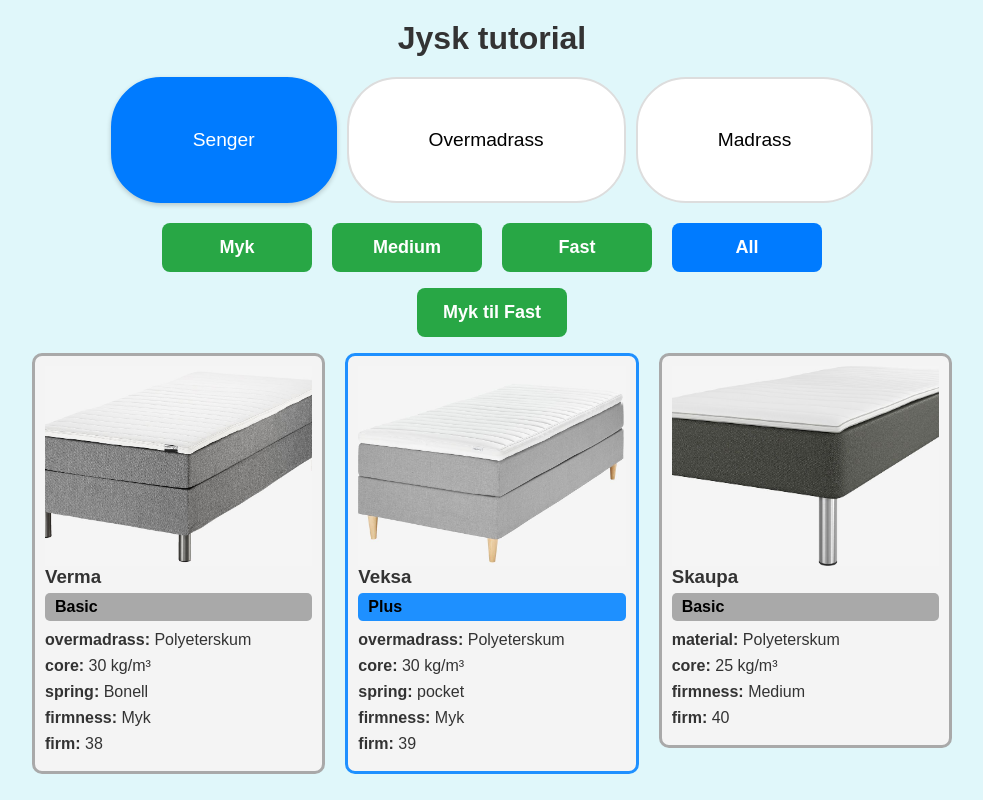
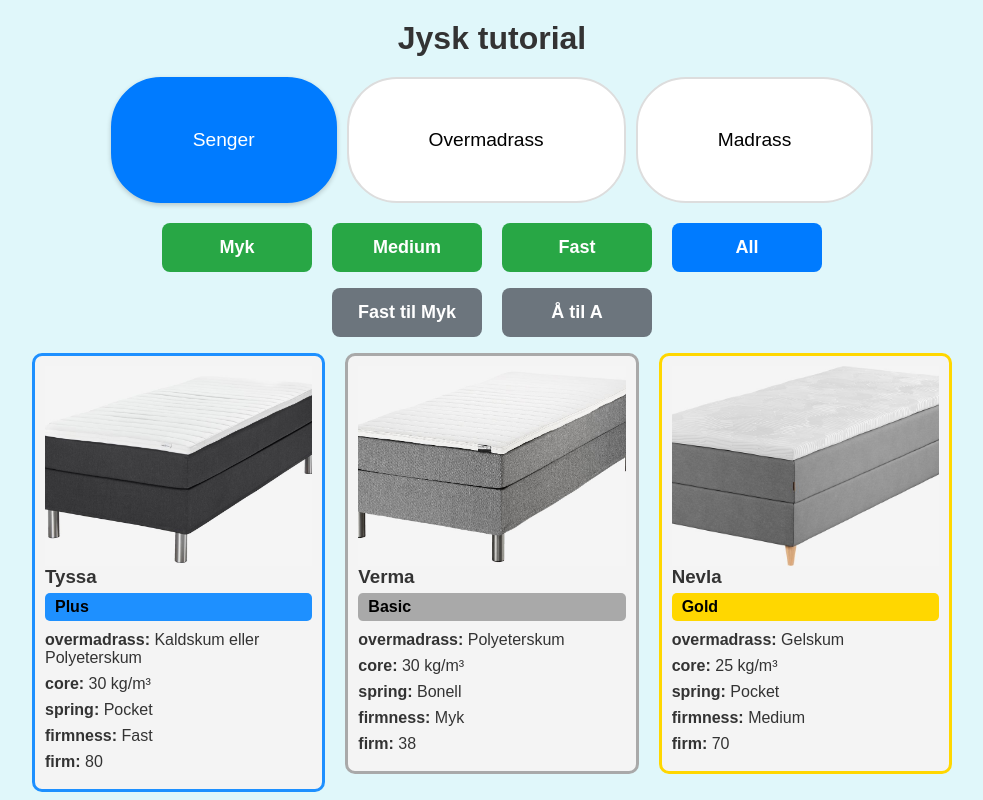
Before and after one commit to FetterPetter/jysktesting, a React (Vite) app: page / in a window 1280 px wide. Both pictures are taken after a click on the button "Senger". Shown: the top 800 px of the page, without its empty margins (148-1131 px from the left). Built offline with nearby package versions, Linux system fonts and the light colour scheme.

Commit message:
fix font maybe?

```diff
--- a/src/modules/category.tsx
+++ b/src/modules/category.tsx
@@ -9,44 +9,67 @@
 
 const Category: React.FC<CategoryProps> = ({ items }) => {
   const [sortDirection, setSortDirection] = useState<
-    "ascending" | "descending"
-  >("ascending");
-
+    "ascending" | "descending" | null
+  >(null);
+  const [sortByAlphabet, setSortByAlphabet] = useState<
+    "ascending" | "descending" | null
+  >(null);
   const [selectedFirmness, setSelectedFirmness] = useState<
     "Myk" | "Medium" | "Fast" | "all"
   >("all");
+
   const handleFirmnessChange = (
     firmness: "Myk" | "Medium" | "Fast" | "all",
   ) => {
-    if (selectedFirmness === firmness) {
-      setSelectedFirmness("all");
+    setSelectedFirmness(firmness === selectedFirmness ? "all" : firmness);
+  };
+
+  const toggleFirmnessSort = () => {
+    if (sortByAlphabet) {
+      setSortByAlphabet(null); // Nullstiller alfabetisk sortering
+      setSortDirection("ascending"); // Starter på "Myk til Fast"
     } else {
-      setSelectedFirmness(firmness);
+      setSortDirection((prev) =>
+        prev === "ascending" ? "descending" : "ascending",
+      );
     }
   };
 
-  const filteredItems = items.filter((item) => {
-    if (selectedFirmness === "all") return true;
-    return item.details.firmness === selectedFirmness;
+  const toggleAlphabetSort = () => {
+    if (sortDirection) {
+      setSortDirection(null); // Nullstiller firmness-sortering
+      setSortByAlphabet("ascending"); // Starter på "A til Å"
+    } else {
+      setSortByAlphabet((prev) =>
+        prev === "ascending" ? "descending" : "ascending",
+      );
+    }
+  };
+
+  const filteredItems = items.filter((item) =>
+    selectedFirmness === "all"
+      ? true
+      : item.details.firmness === selectedFirmness,
+  );
+
+  const sortedItems = [...filteredItems].sort((a, b) => {
+    if (sortByAlphabet) {
+      return sortByAlphabet === "ascending"
+        ? a.name.localeCompare(b.name)
+        : b.name.localeCompare(a.name);
+    } else if (sortDirection) {
+      const aFirmness = extractFirmness(a.details.firm);
+      const bFirmness = extractFirmness(b.details.firm);
+      return sortDirection === "ascending"
+        ? aFirmness - bFirmness
+        : bFirmness - aFirmness;
+    }
+    return 0;
   });
-  const sortedItems = [...filteredItems].sort((a, b) => {
-    const aFirmness = extractFirmness(a.details.firm);
-    const bFirmness = extractFirmness(b.details.firm);
-    if (sortDirection === "ascending") {
-      return aFirmness - bFirmness;
-    } else {
-      return bFirmness - aFirmness;
-    }
-  });
-
-  const toggleFirmnessSort = () => {
-    setSortDirection((prevDirection) =>
-      prevDirection === "ascending" ? "descending" : "ascending",
-    );
-  };
 
   return (
     <div>
+      {/* Firmness filter buttons */}
       <div
         style={{
           marginBottom: "1rem",
@@ -76,7 +99,7 @@
               width: "150px",
             }}
           >
-            {firmness.charAt(0).toUpperCase() + firmness.slice(1)}
+            {firmness}
           </button>
         ))}
         <button
@@ -98,6 +121,7 @@
         </button>
       </div>
 
+      {/* Sorting buttons */}
       <div
         style={{
           marginBottom: "1rem",
@@ -107,11 +131,16 @@
           gap: "20px",
         }}
       >
+        {/* Firmness sorting button */}
         <button
           onClick={toggleFirmnessSort}
           style={{
             backgroundColor:
-              sortDirection === "ascending" ? "#28a745" : "#dc3545",
+              sortDirection === "ascending"
+                ? "#17a2b8" // Blå for stigende
+                : sortDirection === "descending"
+                  ? "#ffc107" // Gul for synkende
+                  : "#6c757d", // Grå hvis deaktivert
             color: "white",
             border: "none",
             padding: "14px 24px",
@@ -124,8 +153,32 @@
         >
           {sortDirection === "ascending" ? "Myk til Fast" : "Fast til Myk"}
         </button>
+
+        {/* Alphabetical sorting button */}
+        <button
+          onClick={toggleAlphabetSort}
+          style={{
+            backgroundColor:
+              sortByAlphabet === "ascending"
+                ? "#17a2b8" // Blå for stigende
+                : sortByAlphabet === "descending"
+                  ? "#ffc107" // Gul for synkende
+                  : "#6c757d", // Grå hvis deaktivert
+            color: "white",
+            border: "none",
+            padding: "14px 24px",
+            fontSize: "18px",
+            fontWeight: "bold",
+            borderRadius: "8px",
+            cursor: "pointer",
+            width: "150px",
+          }}
+        >
+          {sortByAlphabet === "ascending" ? "A til Å" : "Å til A"}
+        </button>
       </div>
 
+      {/* Display sorted items */}
       <div className="grid">
         {sortedItems.length > 0 ? (
           sortedItems.map((item) => (
```
